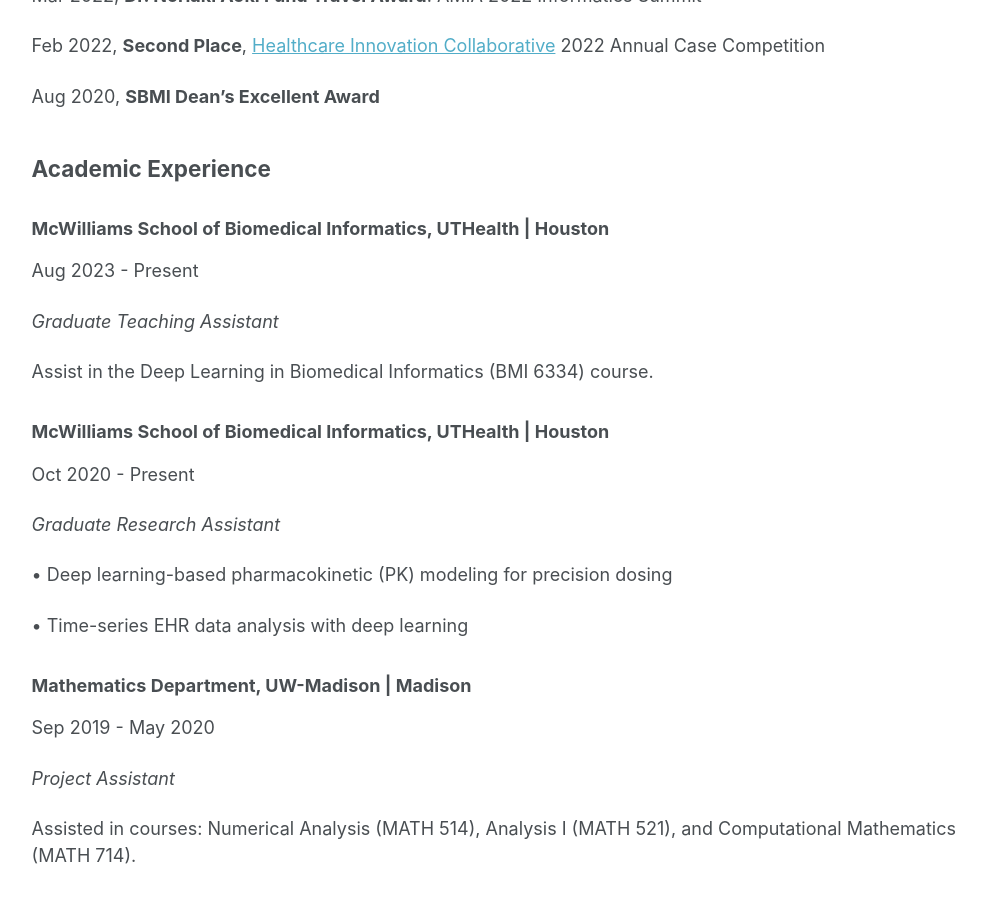
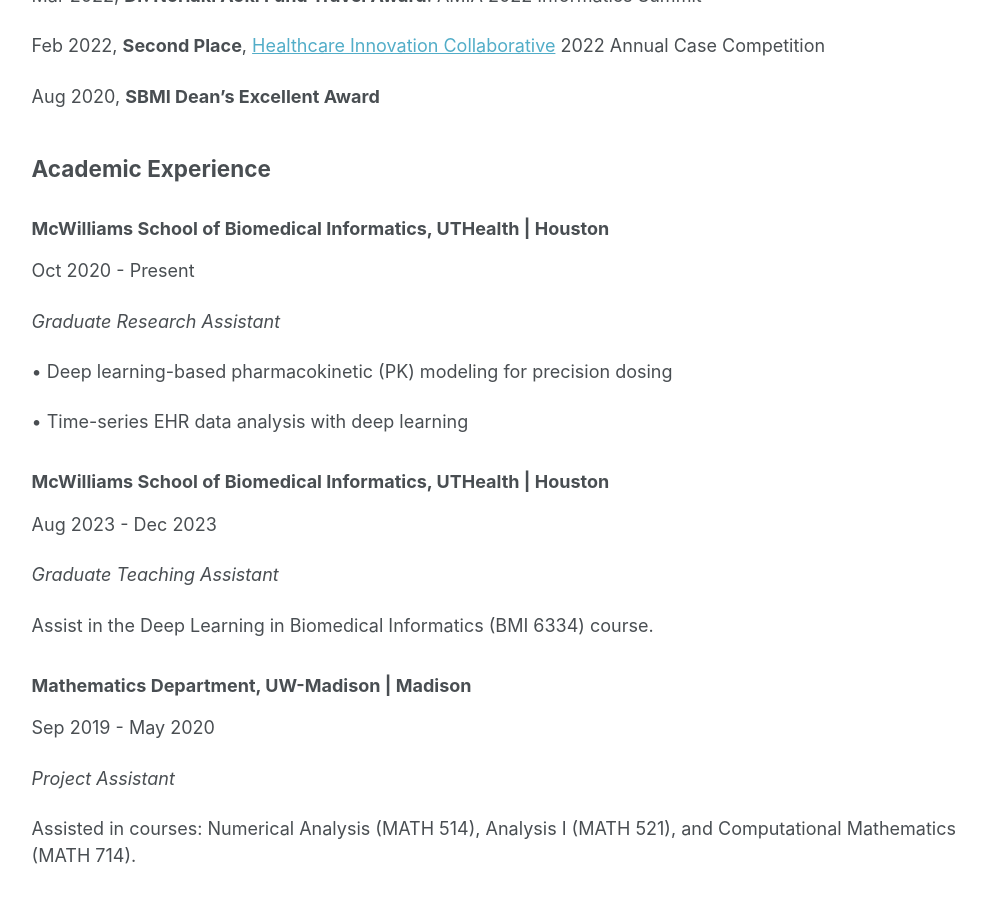
Before and after one commit to BingyuMao/BingyuMao.github.io, a Jekyll site: the page built from _pages/cv.md, in a window 1280 px wide and 900 px high, scrolled down 886 px. Shown: the whole window, without its empty margins (250-1236 px from the left). Built offline with Jekyll 4.4.1, drawn with Linux system fonts in a browser that asks for light colours; part of the change alters nothing that is shown.

Commit message:
Update cv.md

```diff
--- a/_pages/cv.md
+++ b/_pages/cv.md
@@ -48,15 +48,6 @@ Aug 2020, **SBMI Dean’s Excellent Award**
 
 ### McWilliams School of Biomedical Informatics, UTHealth | Houston
 
-Aug 2023 - Present
-
-*Graduate Teaching Assistant*
-
-Assist in the Deep Learning in Biomedical Informatics (BMI 6334) course.
-
-
-### McWilliams School of Biomedical Informatics, UTHealth | Houston
-
 Oct 2020 - Present
 
 *Graduate Research Assistant*
@@ -65,6 +56,13 @@ Oct 2020 - Present
 
 • Time-series EHR data analysis with deep learning
 
+### McWilliams School of Biomedical Informatics, UTHealth | Houston
+
+Aug 2023 - Dec 2023
+
+*Graduate Teaching Assistant*
+
+Assist in the Deep Learning in Biomedical Informatics (BMI 6334) course.
 
 ### Mathematics Department, UW-Madison | Madison
 
```
